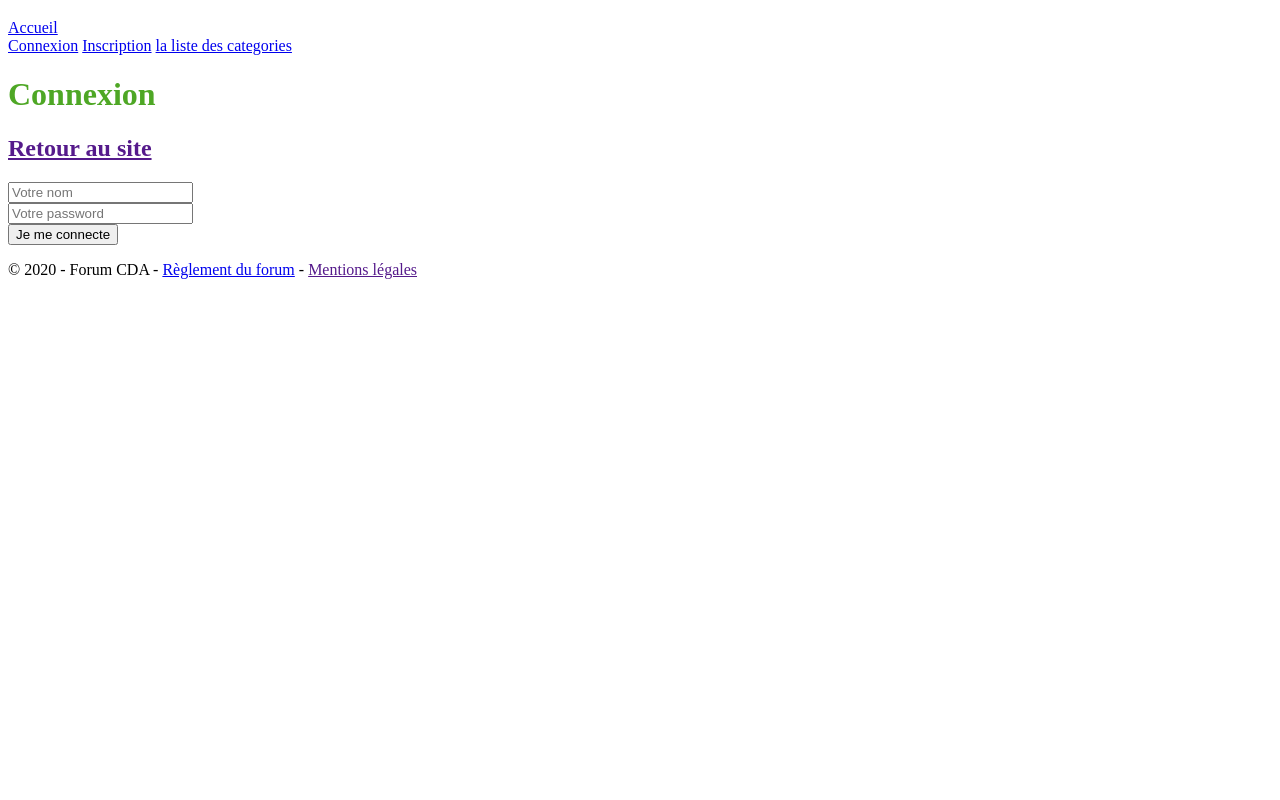
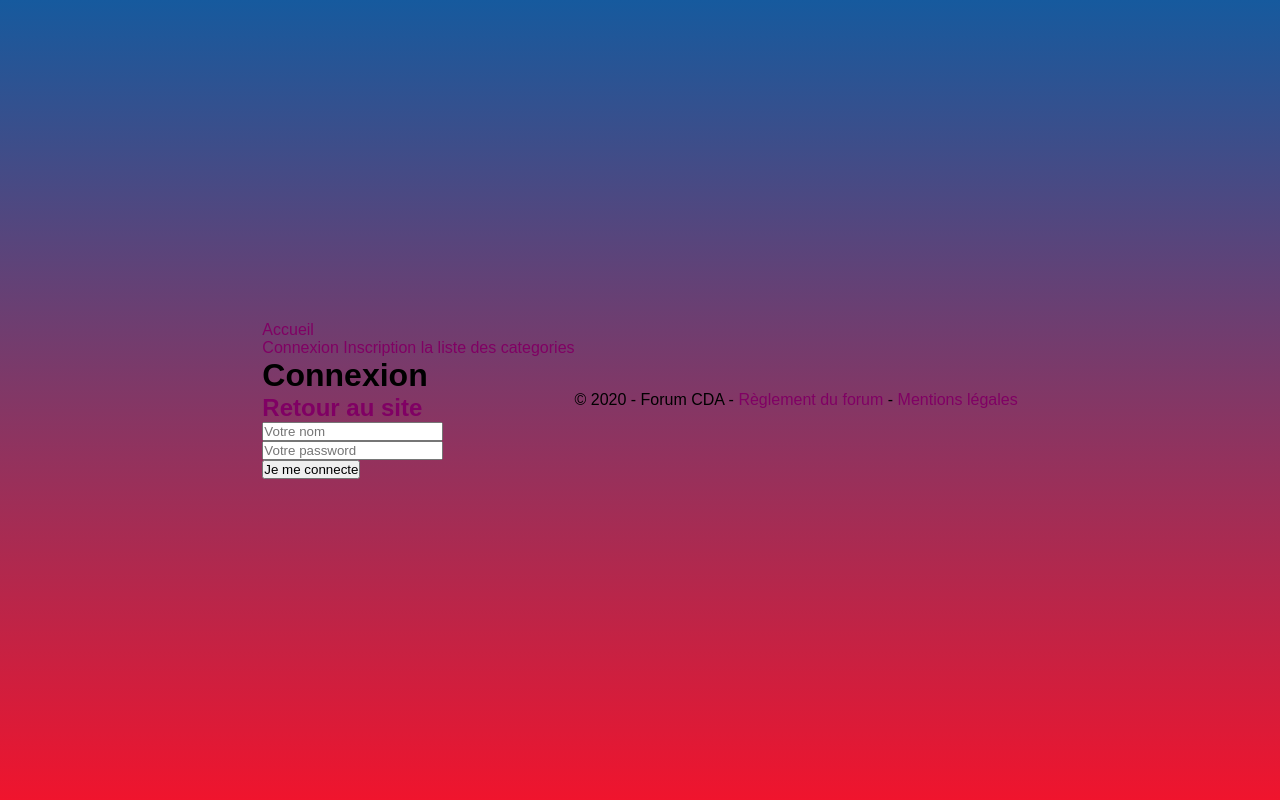
Before and after one commit to Timfmb09/forumPlateau, a PHP site: page /index.php?ctrl=security&action=login in a window 1280 px wide. Run offline with PHP 8.4, Linux system fonts and the light colour scheme; some libraries are stand-ins or nearby versions.

Commit message:
CSS ongoing

```diff
--- a/public/css/style.css
+++ b/public/css/style.css
@@ -1,4 +1,122 @@
 
-h1 {
-    color: rgb(78, 167, 37);
+* {
+
+    margin: 0;
+    padding: 0;
 }
+
+body {
+
+    font-family: Arial, Helvetica, sans-serif;
+    font-size: 16px;
+}
+
+a {
+
+    text-decoration: none;
+    color: rgb(128, 0, 100);
+}
+
+#wrapper {
+
+    width: 100%;
+    background-image: linear-gradient(rgb(22, 90, 158), rgb(240, 20, 45));
+    height: 100vh;
+    display: flex;
+    flex-direction: row;
+    justify-content: center;
+    align-items: center;
+}
+
+#box {
+
+    background-color: white;
+    width: 25%;
+    padding: 40px;
+    border-radius: 10px;
+}
+
+#formCnx h1 {
+
+    text-align: center;
+    margin-bottom: 30px;
+}
+
+#formCnx p {
+
+    margin-bottom: 20px;
+}
+
+.input {
+
+    width: 100%;
+    padding: 7px 5px;
+    box-sizing: border-box;
+    border-radius: 5px;
+    border: 1px solid gainsboro;
+    outline: none;
+}
+
+#formCnx input[type="submit"] {
+
+    margin-bottom: 40px;
+    font-size: 20px;
+    cursor: pointer;
+}
+
+#formCnx input[type="submit"]:hover {
+
+    background-color:burlywood;
+    color: white;
+}
+
+#box > p {
+
+    margin-bottom: 10px;
+}
+
+/* ========= LES CLASSES DE MISE EN FORME AU CHANGEMENT DES CHAMPS DU FORMULAIRE ========= */
+
+.warning {
+
+    color: red;
+}
+
+.check {
+
+    color: green;
+}
+
+.error {
+
+    color: red;
+}
+
+.bordureRouge {
+
+    border: 2px solid red;
+    width: 100%;
+    padding: 7px 5px;
+    box-sizing: border-box;
+    border-radius: 5px;
+}
+
+.bordureVert {
+
+    border: 2px solid green;
+    width: 100%;
+    padding: 7px 5px;
+    box-sizing: border-box;
+    border-radius: 5px;
+}
+
+.footer{
+    width: 100%;
+    background-image: linear-gradient(rgb(222, 231, 240), rgb(253, 112, 128));
+    height: 100vh;
+    display: flex;
+    flex-direction:column;
+    justify-content: center;
+    align-items: center;
+
+}
```
